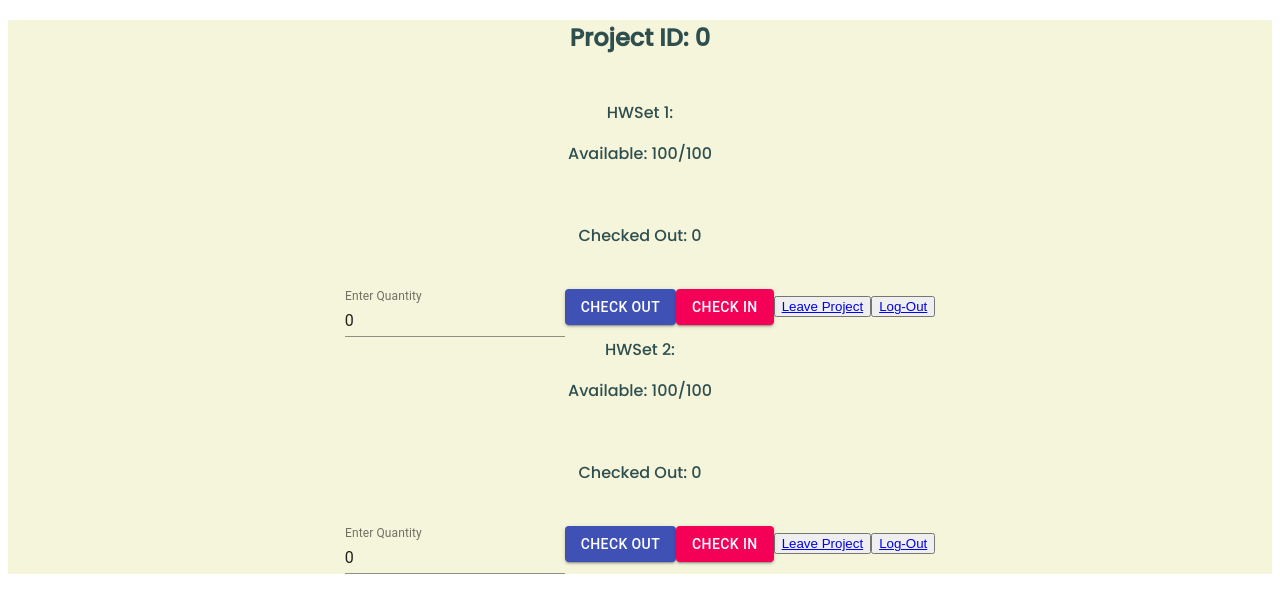
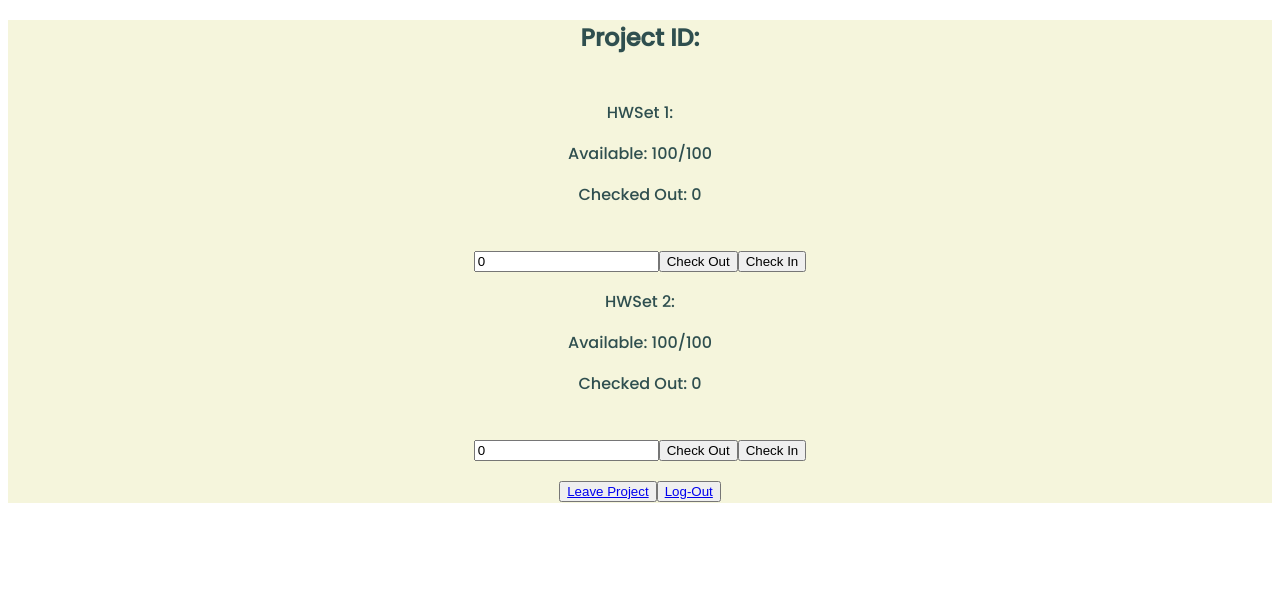
Before and after one commit to JakeLev01/461LGopherRats, a React (Create React App) app in the folder gopher-rats/: page /resources in a window 1280 px wide. Shown: the top 612 px of the page. Built offline with nearby package versions, Linux system fonts and the light colour scheme; a web font is replaced by a local one.

Commit message:
changes to frontend

```diff
--- a/gopher-rats/src/App.js
+++ b/gopher-rats/src/App.js
@@ -8,6 +8,8 @@ import NewProject from './pages/newProject';
 import Project from './pages/project';
 import Resources from './pages/resources';
 import React from 'react';
+
+export const UserContext = React.createContext(null);
 
 
 class App extends React.Component {
--- a/gopher-rats/src/currentProject.js
+++ /dev/null
@@ -1,5 +0,0 @@
-//hold our current project ID to be used in hardware
-const currentProjectID = 0;
-
-
-export default currentProjectID
--- /dev/null
+++ b/gopher-rats/src/pages/currentProject.js
@@ -0,0 +1,3 @@
+//hold our current project ID to be used in hardware
+const currentProjectID = ""
+export default currentProjectID;
--- a/gopher-rats/src/pages/newProject.js
+++ b/gopher-rats/src/pages/newProject.js
@@ -2,7 +2,7 @@ import React from 'react';
 import { Link } from "react-router-dom";
 import { Navigate } from "react-router-dom";
 import Hardware from "./resources";
-import currentProjectID from "/Users/lk/461LGopherRats/gopher-rats/src/currentProject";
+//import {currentProjectID} from "./currentProject";
 
 class newProject extends React.Component {
   state = {
@@ -12,8 +12,8 @@ class newProject extends React.Component {
   }
 
   handleSubmitProject = (event) => {
-    //<Hardware ProjectID = {this.props.project.id}></Hardware>
-    fetch(`/addNewProject/${this.state.ProjectID}/${this.state.Name}/${this.state.Description}`,{methods: 'GET', mode: "no-cors"})
+    if(this.state.ProjectID.trim() && this.state.Name.trim() && this.state.Description.trim() != null){
+        fetch(`/addNewProject/${this.state.ProjectID}/${this.state.Name}/${this.state.Description}`,{methods: 'GET', mode: "no-cors"})
       .then(response => response.text())
       .then(data => {
         console.log(data)
@@ -21,10 +21,13 @@ class newProject extends React.Component {
       if (`${data}` == "Successfully added new project")
         return <Navigate to = "/resources" />;
       })
-    //check if project id already exists
-    //alert('New project was created')
     event.preventDefault();
     //go to resources/hardware with ID prop
+    }
+    else{
+      alert("Please enter valid project information")
+    }
+
   }
 
   handleNameChange = (event) => {
--- a/gopher-rats/src/pages/project.js
+++ b/gopher-rats/src/pages/project.js
@@ -1,7 +1,7 @@
 import React from 'react';
 import { Link , Navigate} from "react-router-dom";
 import Hardware from './resources';
-import currentProjectID from "/Users/lk/461LGopherRats/gopher-rats/src/currentProject";
+//import currentProjectID from "./currentProject";
 
 class project extends React.Component
 {
@@ -12,25 +12,26 @@ class project extends React.Component
 
     handleSubmitExisting= (event) =>
     {
-        //<Hardware ProjectID = {this.props.project.id}></Hardware>
-        fetch(`/joinProject/${this.state.ExistingID}`,{ mode: "no-cors"})
+        if (this.state.ExistingID && this.state.ExistingID.trim() !== '') {
+            fetch(`/joinProject/${this.state.ExistingID}`,{ mode: "no-cors"})
             .then(response => response.text())
             .then(data => {
                 console.log(data)
             alert(`${data}`); //print out if it successfully joined existing one or not.
             if (`${data}` == "Successfully joined project")
                 return <Navigate to = "/resources" />;
-        })
-        //checks if valid project
-        //alert ('Welcome Back', this.state.ExistingID)
+            })
         event.preventDefault();
         //shows name of project and description
         //go to resources/hardware with ID prop
-        //<Hardware projectid={this.props.project.id}/>
+        }else{
+            alert("Please enter valid project information")
+        }
+
+
     }
 
     handleExistingIDChange = event => {
-        //check if ID exists already
         this.setState({ ExistingID: event.target.value });
       }
 
--- a/gopher-rats/src/pages/resources.js
+++ b/gopher-rats/src/pages/resources.js
@@ -1,7 +1,6 @@
 import React from 'react';
 import { Link } from "react-router-dom";
-import { Button, TextField } from '@material-ui/core';
-import currentProjectID from "/Users/lk/461LGopherRats/gopher-rats/src/currentProject";
+import currentProjectID from "./currentProject";
 
 class resources extends React.Component {
   constructor(props) {
@@ -22,12 +21,14 @@ class resources extends React.Component {
       .then(response => response.json())
       .then(data => {
         console.log(data);
-        if(data !== "Invalid Quantity"){
-          this.setState({ available: [...available.slice(0, index), data.available, ...available.slice(index + 1)] });
-          this.setState({ checkedOut: [...checkedOut.slice(0, index), data.checkedout, ...checkedOut.slice(index + 1)] });
+        if(data === "Invalid Quantity"){
+          alert(data)
         }
+        this.setState({ available: [...available.slice(0, index), data.available, ...available.slice(index + 1)] });
+        this.setState({ checkedOut: [...checkedOut.slice(0, index), data.checkedout, ...checkedOut.slice(index + 1)] });
+
       })
-  };
+  }
 
   handleCheckOut = (index) => {
     const { available, inputs, checkedOut } = this.state;
@@ -37,12 +38,14 @@ class resources extends React.Component {
       .then(response => response.json())
       .then(data => {
         console.log(data);
-        if(data !== "Invalid Quantity"){
-          this.setState({ available: [...available.slice(0, index), data.available, ...available.slice(index + 1)] });
-          this.setState({ checkedOut: [...checkedOut.slice(0, index), data.checkedout, ...checkedOut.slice(index + 1)] });
+        if(data === "Invalid Quantity"){
+          alert(data)
         }
+        this.setState({ available: [...available.slice(0, index), data.available, ...available.slice(index + 1)] });
+        this.setState({ checkedOut: [...checkedOut.slice(0, index), data.checkedout, ...checkedOut.slice(index + 1)] });
+
       })
-  };
+  }
 
   handleInput = (event, index) => {
     const { inputs } = this.state;
@@ -51,7 +54,7 @@ class resources extends React.Component {
     this.setState({
       inputs: newInputs,
     });
-  };
+  }
 
   render() {
     const { available, checkedOut, inputs, HWsets } = this.state;
@@ -62,28 +65,29 @@ class resources extends React.Component {
         {HWsets.map((set, index) => (
           <div key={set}>
             <span>HWSet {set}: </span>
-            <p>Available: {available[index]}/100</p><br/>
+            <p>Available: {available[index]}/100</p>
             <p>Checked Out: {checkedOut[index]}</p><br/>
-            <TextField
+            <input
               type="number"
               label="Enter Quantity"
               value={inputs[index]}
               onChange={(event) => this.handleInput(event, index)}
             />
-            <Button variant="contained" color="primary" onClick={() => this.handleCheckOut(index)}>
+            <button variant="contained" color="primary" onClick={() => this.handleCheckOut(index)}>
               Check Out
-            </Button>
-            <Button variant="contained" color="secondary" onClick={() => this.handleCheckIn(index)}>
+            </button>
+            <button variant="contained" color="secondary" onClick={() => this.handleCheckIn(index)}>
               Check In
-            </Button>
-            <button>
+            </button>
+            <p></p>
+            </div>
+        ))}
+        <button>
               <Link to="/project">Leave Project</Link>
             </button>
             <button>
               <Link to="/welcome">Log-Out</Link>
             </button>
-            </div>
-        ))}
       </div>
     )
   }
--- a/gopher-rats/src/pages/welcome.js
+++ b/gopher-rats/src/pages/welcome.js
@@ -19,7 +19,8 @@ class welcome extends React.Component{
     }
 
     handleUserSubmit = (event) => {
-      fetch(`/checkSignIn/${this.state.UserID}/${this.state.Password}`,{ mode: "no-cors"})
+      if(this.state.UserID.trim() && this.state.Password.trim() !== null){
+        fetch(`/checkSignIn/${this.state.UserID}/${this.state.Password}`,{ mode: "no-cors"})
         .then(response => response.text())
         .then(data => {
             console.log(data)
@@ -28,6 +29,11 @@ class welcome extends React.Component{
             return fetch(`/newProjectRedirect`,{ methods: 'GET', mode: "no-cors"})
         })
       event.preventDefault();
+      }
+      else{
+        alert("Please enter valid credentials")
+      }
+
     }
 
 
```
Also changed, not shown: 1 other file (tests, documents, lock files or other folders).
